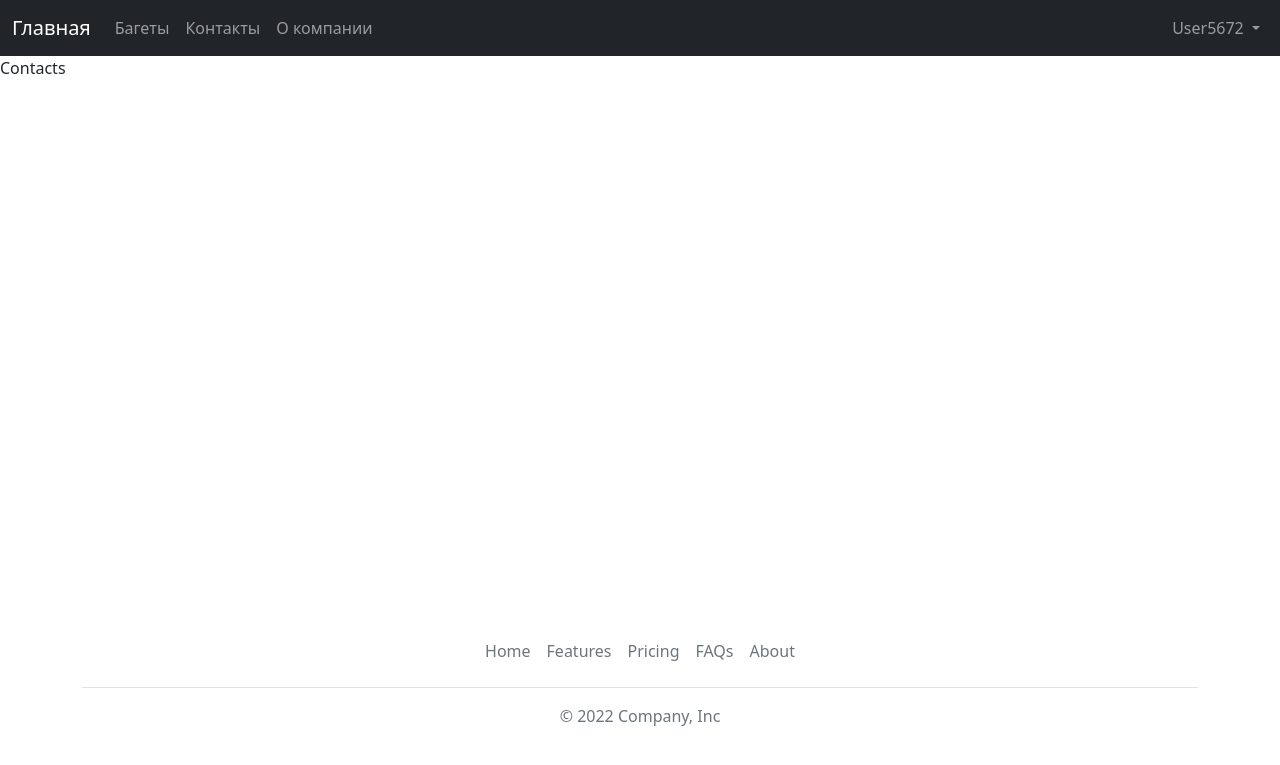
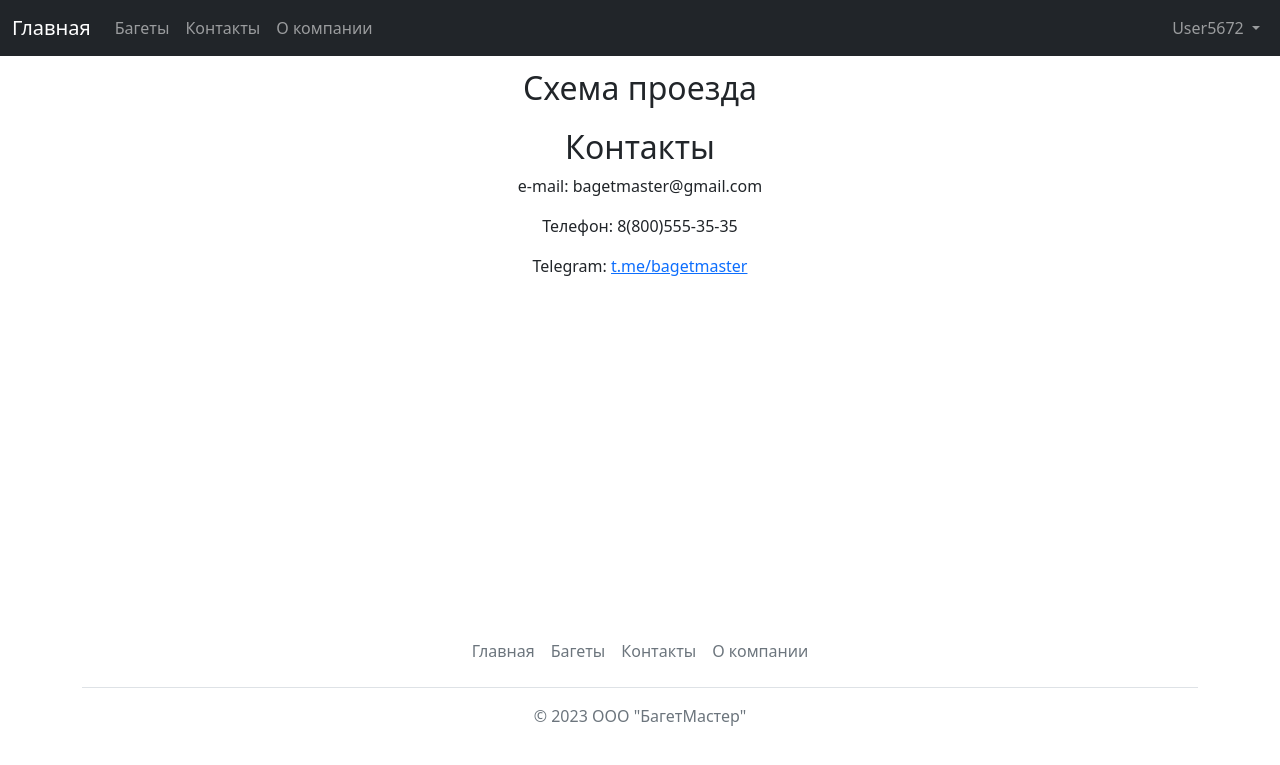
Before and after one commit to robz-tirtlib/framing-workshop, a Django app: page /contacts/ in a window 1280 px wide. Shown: the top 765 px of the page. Run offline with Django 4.2, Linux system fonts and the light colour scheme.

Commit message:
Added 'Contacts' page with integrated Yandex map.

```diff
--- /dev/null
+++ b/workshop/static/css/base.css
@@ -0,0 +1,10 @@
+.contacts {
+    text-align: center;
+}
+
+.map {
+    margin-left: auto;
+    margin-right: auto;
+    margin-top: 1%;
+    margin-bottom: 1%;
+}
--- a/workshop/templates/base.html
+++ b/workshop/templates/base.html
@@ -6,7 +6,8 @@
     <meta charset="utf-8">
     <meta name="viewport" content="width=device-width, initial-scale=1">
     <title>Framing workshop</title>
-    <link rel="shortcut icon" type="image/png" href="{% static 'images/favicon.png' %}" >
+    <link rel="shortcut icon" type="image/png" href="{% static 'images/favicon.png' %}">
+    <link rel="stylesheet" href="{% static 'css/base.css' %}">
     <link href="https://cdn.jsdelivr.net/npm/bootstrap@5.2.3/dist/css/bootstrap.min.css" rel="stylesheet" integrity="sha384-rbsA2VBKQhggwzxH7pPCaAqO46MgnOM80zW1RWuH61DGLwZJEdK2Kadq2F9CUG65" crossorigin="anonymous">
   </head>
   <body class="d-flex flex-column h-100">
@@ -49,13 +50,12 @@
         <div class="container">
             <footer class="py-3 my-4">
             <ul class="nav justify-content-center border-bottom pb-3 mb-3">
-                <li class="nav-item"><a href="#" class="nav-link px-2 text-muted">Home</a></li>
-                <li class="nav-item"><a href="#" class="nav-link px-2 text-muted">Features</a></li>
-                <li class="nav-item"><a href="#" class="nav-link px-2 text-muted">Pricing</a></li>
-                <li class="nav-item"><a href="#" class="nav-link px-2 text-muted">FAQs</a></li>
-                <li class="nav-item"><a href="#" class="nav-link px-2 text-muted">About</a></li>
+                <li class="nav-item"><a href="{% url 'workshopapp:index' %}" class="nav-link px-2 text-muted">Главная</a></li>
+                <li class="nav-item"><a href="{% url 'workshopapp:index' %}" class="nav-link px-2 text-muted">Багеты</a></li>
+                <li class="nav-item"><a href="{% url 'workshopapp:contacts' %}" class="nav-link px-2 text-muted">Контакты</a></li>
+                <li class="nav-item"><a href="{% url 'workshopapp:about' %}" class="nav-link px-2 text-muted">О компании</a></li>
             </ul>
-            <p class="text-center text-muted">© 2022 Company, Inc</p>
+            <p class="text-center text-muted">© 2023 ООО "БагетМастер"</p>
             </footer>
         </div>
     </footer>
--- a/workshop/workshopapp/templates/workshopapp/contacts.html
+++ b/workshop/workshopapp/templates/workshopapp/contacts.html
@@ -1,5 +1,24 @@
 {% extends 'base.html' %}
 
 {% block content %}
-    <p>Contacts</p>
+<div class="contacts map">
+    <h2>Схема проезда</h2>
+    <script type="text/javascript" charset="utf-8" async src="https://api-maps.yandex.ru/services/constructor/1.0/js/?um=constructor%3Ae9252b4aaa41eea98e3d2557c701f5c5df94be52df0bf27a12b4757f30ab17f3&amp;width=700&amp;height=500&amp;lang=ru_RU&amp;scroll=true"></script>
+</div>
+<div class="container">
+    <div class="contacts">
+        <h2>Контакты</h2>
+        <div class="row">
+            <div class="col">
+            </div>
+            <div class="col">
+                <p>e-mail: bagetmaster@gmail.com</p>
+                <p>Телефон: 8(800)555-35-35</p>
+                <p>Telegram:  <a href="https://t.me/bagetmaster">t.me/bagetmaster</a></p>
+            </div>
+            <div class="col">
+            </div>
+        </div>
+    </div>
+</div>
 {% endblock %}
```
